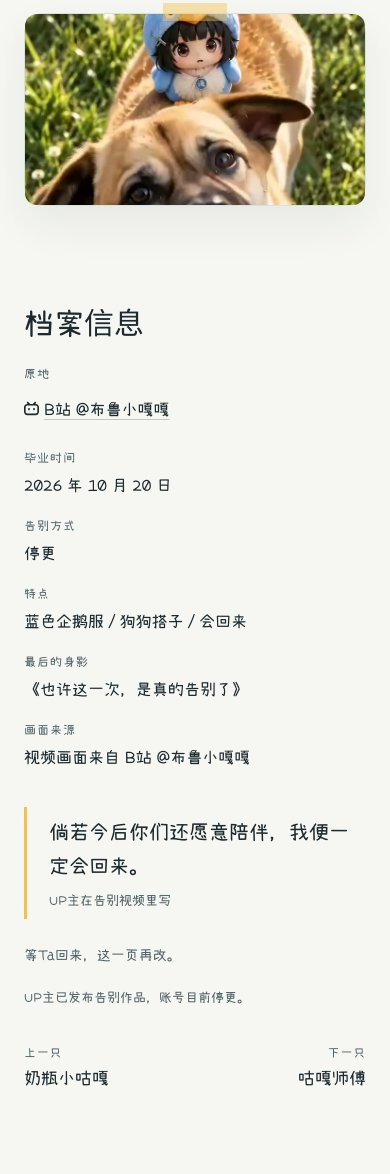
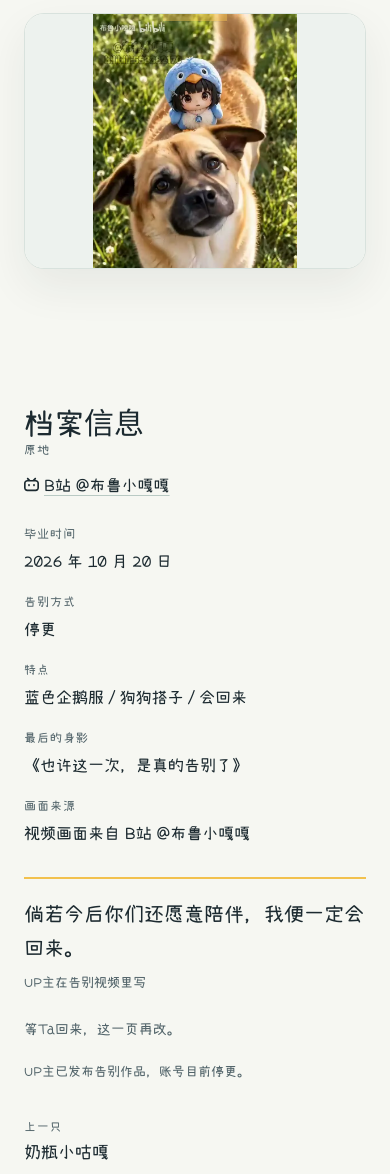
Before and after one commit to OldWooood/GugaForever, an Astro site: page /guga/blue/ in a window 390 px wide. Shown: the part 634-1808 px from the top of the page. Built offline with nearby package versions, Linux system fonts and the light colour scheme; Astro itself is replaced by a stand-in of ours.

Commit message:
Keep portrait covers uncropped across the site
Use two landscape photographs in the hero, show the square archive mark whole, and let the detail frame follow each cover's own aspect ratio with contain on phones. Consolidate the repeated detail rules into one block.

```diff
--- a/src/styles/global.css
+++ b/src/styles/global.css
@@ -1039,9 +1039,10 @@ button {
 }
 
 .detail-quote {
-  margin: 36px 0 0;
-  padding: 8px 0 8px 22px;
-  border-left: 3px solid var(--accent);
+  margin: 30px 0 0;
+  padding: 18px 0 0;
+  border-top: 2px solid var(--accent);
+  border-left: 0;
   font-style: normal;
 }
 
--- a/src/styles/layout-v2.css
+++ b/src/styles/layout-v2.css
@@ -454,8 +454,8 @@ html.m-enter .hero__photos { animation-delay: 140ms; }
   display: block;
   width: 100%;
   height: auto;
-  aspect-ratio: 16 / 9;
-  object-fit: cover;
+  aspect-ratio: 1 / 1;
+  object-fit: contain;
 }
 
 .about__facts {
@@ -1158,13 +1158,19 @@ html.m-enter .photo--pair {
 }
 
 .detail-facts {
+  position: relative;
   height: 100svh;
   padding: 96px 0 48px;
+  overflow: hidden;
 }
 
 .detail-hero .wrap,
 .detail-facts .wrap {
   height: 100%;
+}
+
+.detail-hero .hero-text {
+  display: block;
 }
 
 .detail__grid {
@@ -1176,22 +1182,41 @@ html.m-enter .photo--pair {
 
 .detail__copy {
   grid-column: 1 / span 6;
+  padding-top: 13px;
 }
 
 .detail__media {
+  display: block;
   grid-column: 7 / span 6;
   position: static;
   width: 100%;
   margin: 0;
+  padding-top: 16px;
 }
 
 .detail-photo {
+  display: flex;
+  align-items: center;
+  justify-content: center;
   width: 100%;
   margin: 0;
+  padding: 0;
+  aspect-ratio: var(--detail-ratio, 4 / 3);
+  overflow: hidden;
+  border: 1px solid var(--line);
+  border-radius: var(--radius-card);
+  background: var(--card);
 }
 
 .detail-photo img {
-  aspect-ratio: 1 / 1;
+  width: 100%;
+  height: 100%;
+  max-width: 100%;
+  max-height: 100%;
+  aspect-ratio: auto;
+  object-fit: cover;
+  border-radius: var(--radius-photo);
+  background: var(--paper-2);
 }
 
 .detail h1 {
@@ -1202,6 +1227,13 @@ html.m-enter .photo--pair {
 
 .detail-status {
   margin-top: 0;
+}
+
+.detail-date {
+  margin: 6px 0 0;
+  color: var(--ink-2);
+  font-size: 14px;
+  line-height: 1.6;
 }
 
 .detail-lead {
@@ -1215,8 +1247,13 @@ html.m-enter .photo--pair {
   margin-top: 24px;
 }
 
+.detail-facts__head {
+  display: block;
+  margin-bottom: 24px;
+}
+
 .detail-facts h2 {
-  margin: 0 0 24px;
+  margin: 0;
   font-size: clamp(30px, 3.4vw, 48px);
   font-weight: 400;
   line-height: 1.15;
@@ -1224,10 +1261,31 @@ html.m-enter .photo--pair {
 
 .detail-facts .facts {
   margin-top: 0;
+  padding-top: 0;
+  border-top: 0;
 }
 
 .detail-facts .pager {
   margin-top: 32px;
+  padding-top: 0;
+  border-top: 0;
+}
+
+.detail-facts .status-note {
+  padding: 0;
+  border: 0;
+  background: transparent;
+}
+
+@media (min-width: 1280px) {
+  .detail__media {
+    display: flex;
+    justify-content: flex-end;
+  }
+
+  .detail-photo {
+    width: 519px;
+  }
 }
 
 @media (max-width: 720px) {
@@ -1238,7 +1296,7 @@ html.m-enter .photo--pair {
 
   .detail-facts {
     height: calc(2 * 100svh);
-    padding: 96px 0 48px;
+    padding: 196px 0 48px;
   }
 
   .detail__copy,
@@ -1251,8 +1309,19 @@ html.m-enter .photo--pair {
     gap: 20px;
   }
 
+  .detail__copy,
+  .detail__media {
+    padding-top: 0;
+  }
+
+  .detail-photo {
+    width: 100%;
+    aspect-ratio: 4 / 3;
+  }
+
   .detail-photo img {
-    aspect-ratio: 3 / 2;
+    max-height: 100%;
+    object-fit: contain;
   }
 
   .detail h1 {
@@ -1276,105 +1345,19 @@ html.m-enter .photo--pair {
     padding: 0 10px;
     font-size: 14px;
   }
-}
-
-/* Detail page refinements */
-.detail-hero .hero-text {
-  display: block;
-}
-
-.detail__copy {
-  padding-top: 13px;
-}
-
-.detail-photo img {
-  aspect-ratio: 16 / 9;
-}
-
-.detail-facts__head {
-  display: flex;
-  align-items: center;
-  justify-content: space-between;
-  gap: 24px;
-  margin-bottom: 24px;
-}
-
-.detail-facts__head h2 {
-  margin: 0;
-}
-
-.detail-date {
-  margin: 6px 0 0;
-  color: var(--ink-2);
-  font-size: 14px;
-  line-height: 1.6;
-}
-
-.detail-facts .facts {
-  padding-top: 0;
-  border-top: 0;
-}
-
-.detail-facts .pager {
-  padding-top: 0;
-  border-top: 0;
-}
-
-.detail-facts .status-note {
-  padding: 0;
-  border: 0;
-  background: transparent;
-}
-
-@media (max-width: 720px) {
-  .detail-facts {
-    height: 100svh;
-  }
-
-  .detail__copy {
-    padding-top: 0;
-  }
-
-  .detail-photo img {
-    aspect-ratio: 3 / 2;
-  }
-}
-
-/* Detail: align the split, keep the facts on one screen, place the mark as a visual */
-.detail-photo {
-  padding: 0;
-}
-
-.detail__copy {
-  padding-top: 0;
-}
-
-.detail-facts {
-  position: relative;
-  overflow: hidden;
-}
-
-.detail-facts__head {
-  display: block;
-  margin-bottom: 24px;
-}
-
-.detail-facts__mark {
-  position: absolute;
-  top: 96px;
-  right: 80px;
-  width: 140px;
-  height: 140px;
-  border-radius: 24px;
-  opacity: 0.18;
-  pointer-events: none;
-}
-
-@media (max-width: 720px) {
-  .detail-photo img {
-    aspect-ratio: 16 / 9;
-  }
-
+
+  .pager {
+    flex-direction: column;
+    gap: 12px;
+  }
+
+  .pager__link,
+  .pager__link--next {
+    max-width: 100%;
+    margin-left: 0;
+    align-items: flex-start;
+    text-align: left;
+  }
 }
 
 /* Detail facts: facts left, the archive mark right */
@@ -1533,3 +1516,22 @@ html.m-enter .photo--pair {
     min-height: 100svh;
   }
 }
+
+@media (max-width: 720px) {
+  .detail-facts {
+    padding-top: 196px;
+  }
+
+  .pager {
+    flex-direction: column;
+    gap: 12px;
+  }
+
+  .pager__link,
+  .pager__link--next {
+    max-width: 100%;
+    margin-left: 0;
+    align-items: flex-start;
+    text-align: left;
+  }
+}
```
Also changed, not shown: src/components/Hero.astro (+4 -4 lines).
